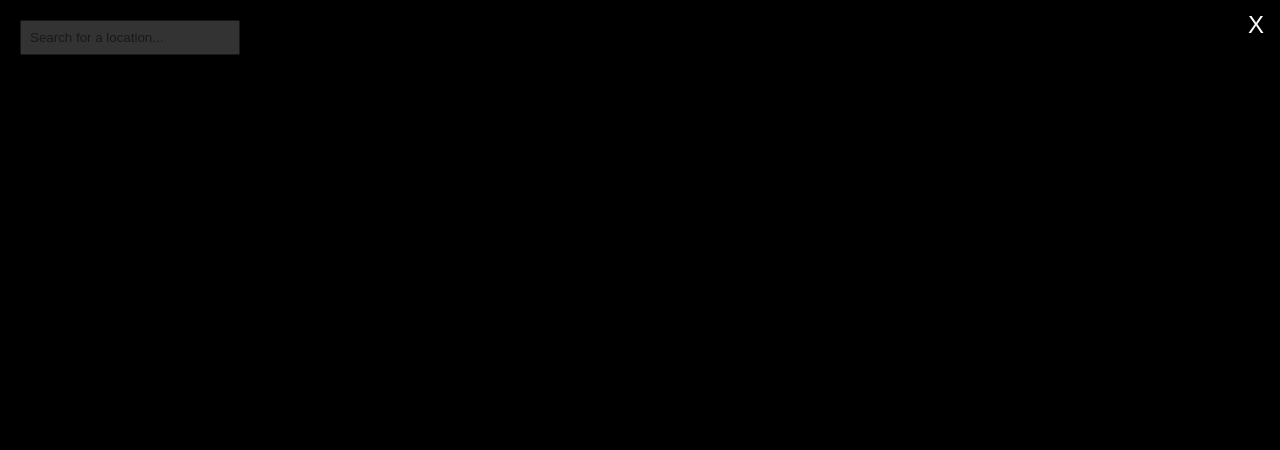
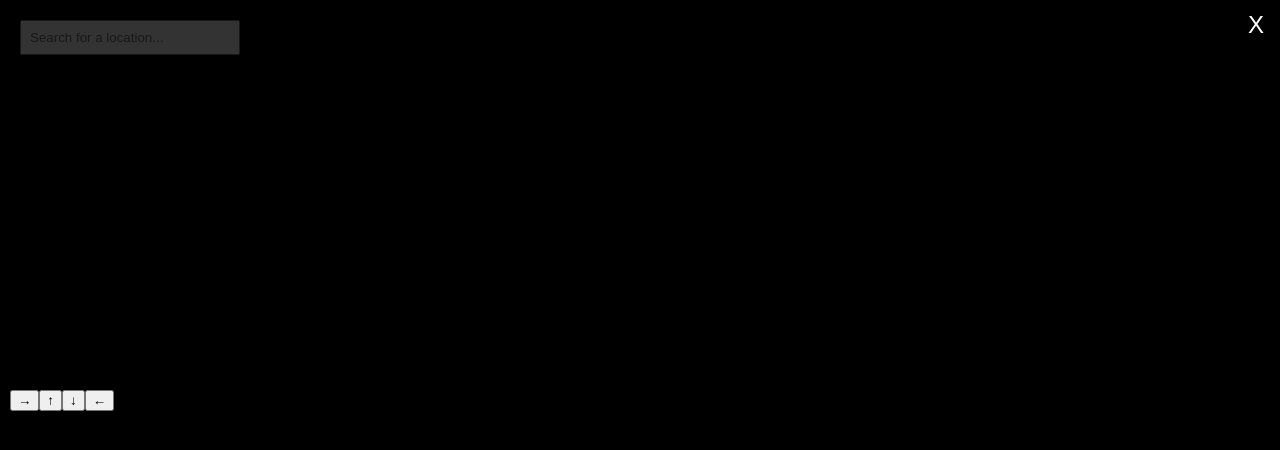
Before and after one commit to sanayamahajan-23/smvduverse, a React (Create React App) app: page /smvdu-map in a window 1280 px wide. Both pictures are taken after a click on the element 120 px from the left and 552 px from the top of the page. Shown: the top 450 px of the page. Built offline with nearby package versions, Linux system fonts and the light colour scheme.

Commit message:
added arrow in image

```diff
--- a/src/components/PhotoSphereViewer.js
+++ b/src/components/PhotoSphereViewer.js
@@ -1,17 +1,48 @@
-import React from 'react';
+import React, { useState } from 'react';
 import 'aframe';  // Import A-Frame library
 import './PhotoSphereViewer.css';  // Optional: Custom styling for your scene
 
 const PhotoSphere = ({ imageUrl, onClose }) => {
+  // State to manage rotation of the sky
+  const [rotation, setRotation] = useState({ x: 0, y: -130 , z: 0 });  // Initial rotation
+
+  // Function to handle rotation changes
+  const rotate = (direction) => {
+    switch (direction) {
+      case 'right':
+        setRotation((prev) => ({ ...prev, y: prev.y + 10 })); // Rotate left
+        break;
+      case 'left':
+        setRotation((prev) => ({ ...prev, y: prev.y - 10 })); // Rotate right
+        break;
+      case 'up':
+        setRotation((prev) => ({ ...prev, z: prev.z +10 })); // Rotate up
+        break;
+      case 'down':
+        setRotation((prev) => ({ ...prev, z: prev.z - 10 })); // Rotate down
+        break;
+      default:
+        break;
+    }
+  };
+
   return (
     <div className="photosphere-overlay">
       <button className="close-button" onClick={onClose} style={{ position: 'absolute', top: '10px', right: '10px', zIndex: 100 }}>
         X
       </button>
 
+      {/* Navigation buttons */}
+      <div className="navigation-buttons" style={{ position: 'absolute', top: '50%', left: '10px', transform: 'translateY(-50%)', zIndex: 100 }}>
+        <button onClick={() => rotate('right')}>→</button>
+        <button onClick={() => rotate('up')}>↑</button>
+        <button onClick={() => rotate('down')}>↓</button>
+        <button onClick={() => rotate('left')}>←</button>
+      </div>
+
       {/* A-Frame scene for 360° image */}
       <a-scene embedded style={{ height: '100vh', width: '100vw' }}>
-        <a-sky src={imageUrl} rotation="0 -130 0"></a-sky>
+        <a-sky src={imageUrl} rotation={`${rotation.x} ${rotation.y} ${rotation.z}`}></a-sky>
         {/* Optional: Add camera for VR/3D interactivity */}
         <a-camera></a-camera>
       </a-scene>
```
